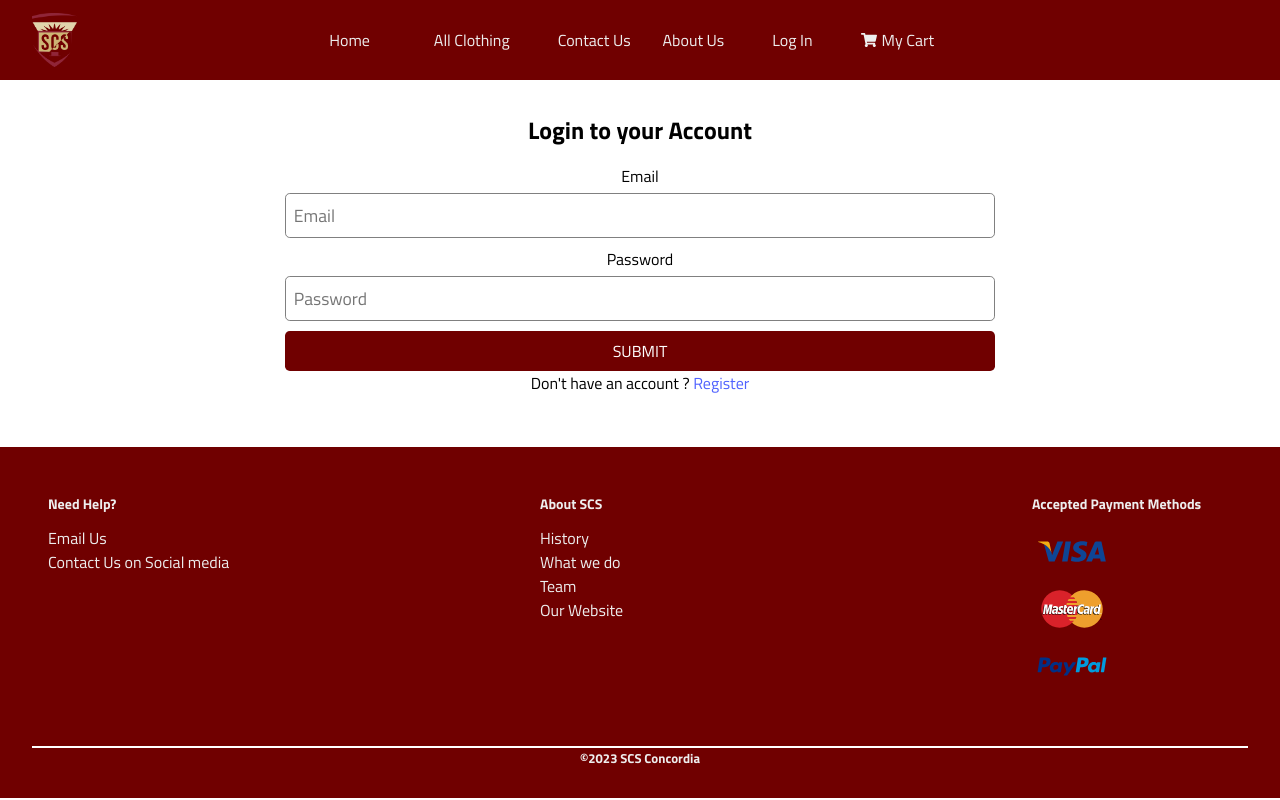
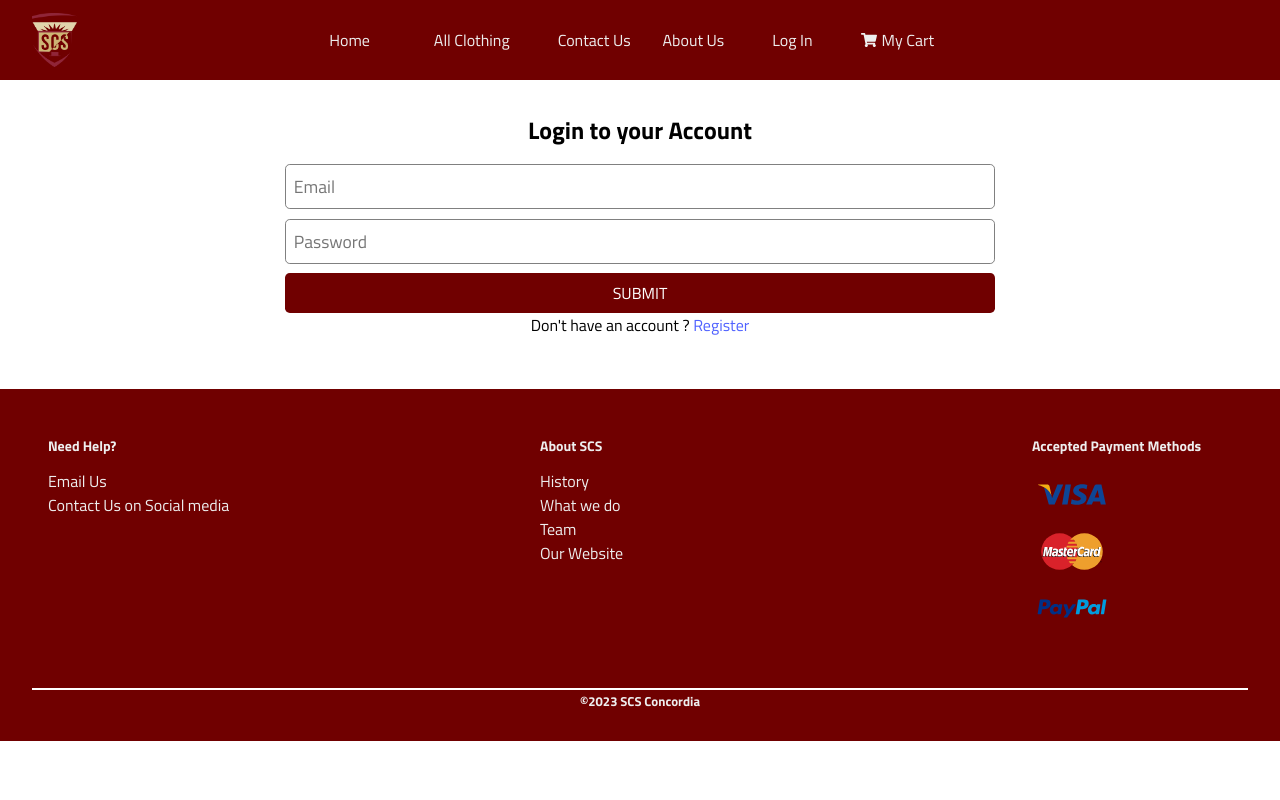
Before and after one commit to Ahmad-Elmahallawy/SCS-Clothing-Website, a React (Create React App) app: page /Log-In in a window 1280 px wide. Built offline with nearby package versions, Linux system fonts and the light colour scheme.

Commit message:
Removed login labels

```diff
--- a/src/Components/LogInPage/LogInLandingPage.jsx
+++ b/src/Components/LogInPage/LogInLandingPage.jsx
@@ -10,7 +10,6 @@ const LogInLandingPage = () => {
         <h2>Login to your Account</h2>
         <form>
           <div>
-            <label htmlFor="email">Email</label>
             <input
               type="email"
               name="email"
@@ -21,7 +20,6 @@ const LogInLandingPage = () => {
             />
           </div>
           <div>
-            <label htmlFor="password">Password</label>
             <input
               type="password"
               placeholder="Password"
```
